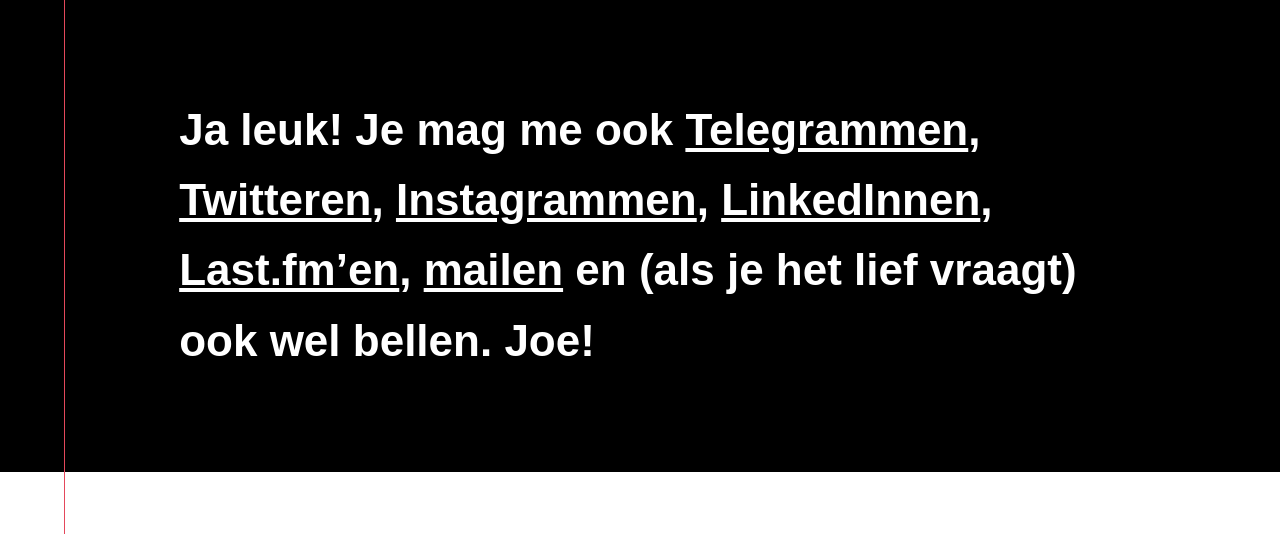
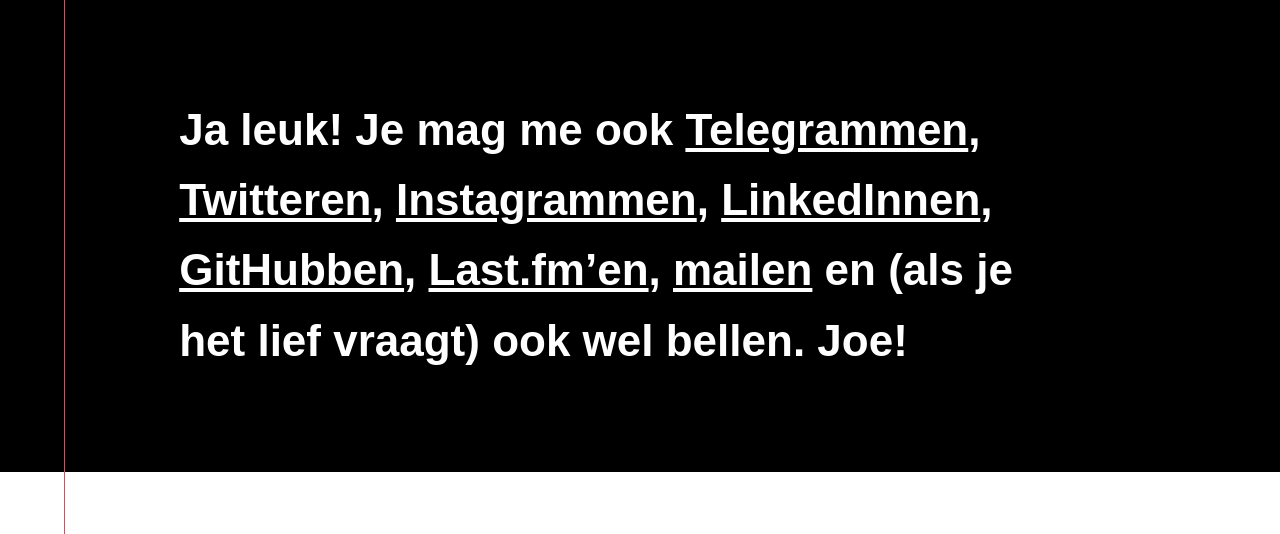
Before and after one commit to FMJansen/-archived-fmjansen.com, a PHP site: page / in a window 1280 px wide. Shown: the part 2241-2775 px from the top of the page. Run offline with PHP 8.4, Linux system fonts and the light colour scheme; data that the repository does not hold is empty; style sheets or scripts are compiled from the project's sources; some web fonts are replaced.

Commit message:
add GitHub link to social link list

```diff
--- a/index.php
+++ b/index.php
@@ -43,6 +43,7 @@
         <a href="//twitter.com/fmjansen">Twitteren</a>,
         <a href="//instagram.com/fmjansennl">Instagrammen</a>,
         <a href="//linkedin.com/in/florismartijnjansen">LinkedInnen</a>,
+        <a href="//github.com/fmjansen">GitHubben</a>,
         <a href="//www.last.fm/user/lastfmjansen">Last.fm’en</a>,
         <a href="mailto:floris@fmjansen.nl">mailen</a> en
         (als je het lief vraagt) ook wel bellen. Joe!
```
